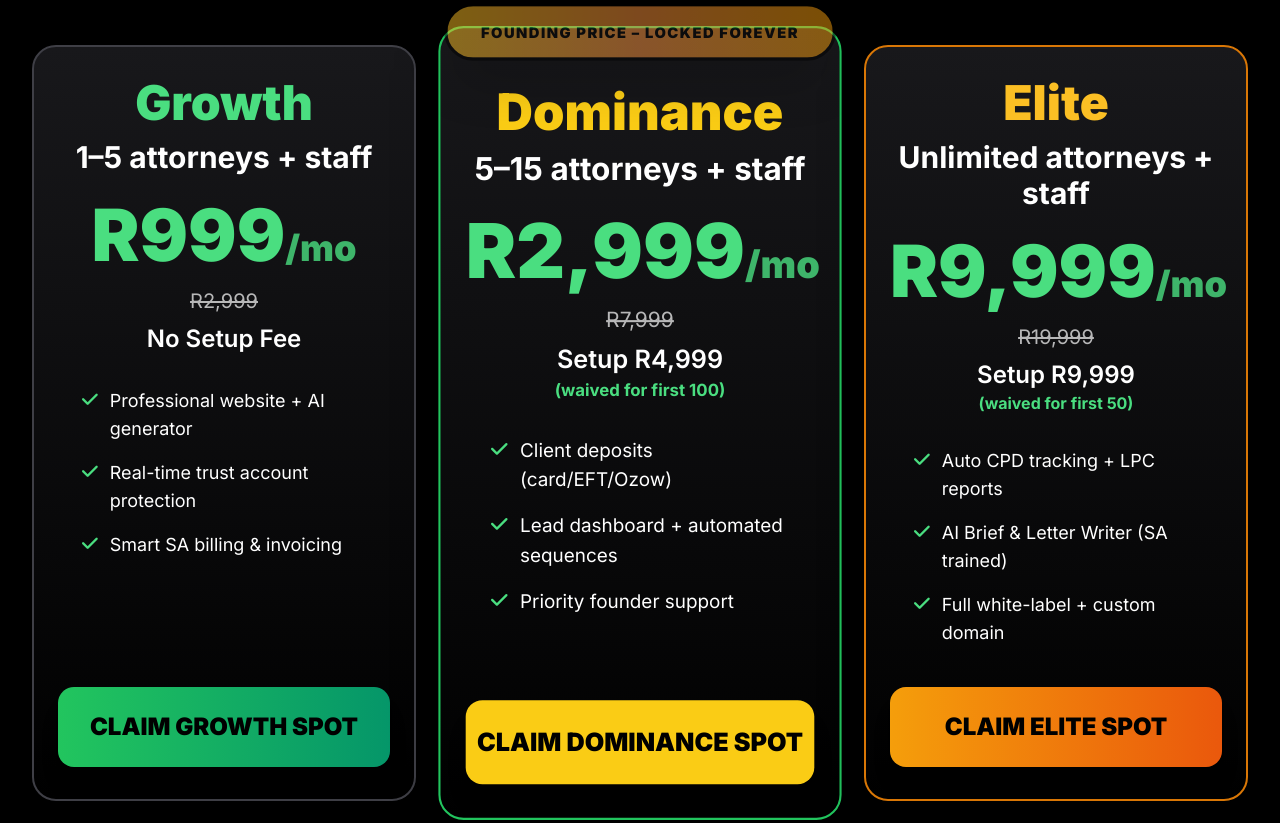
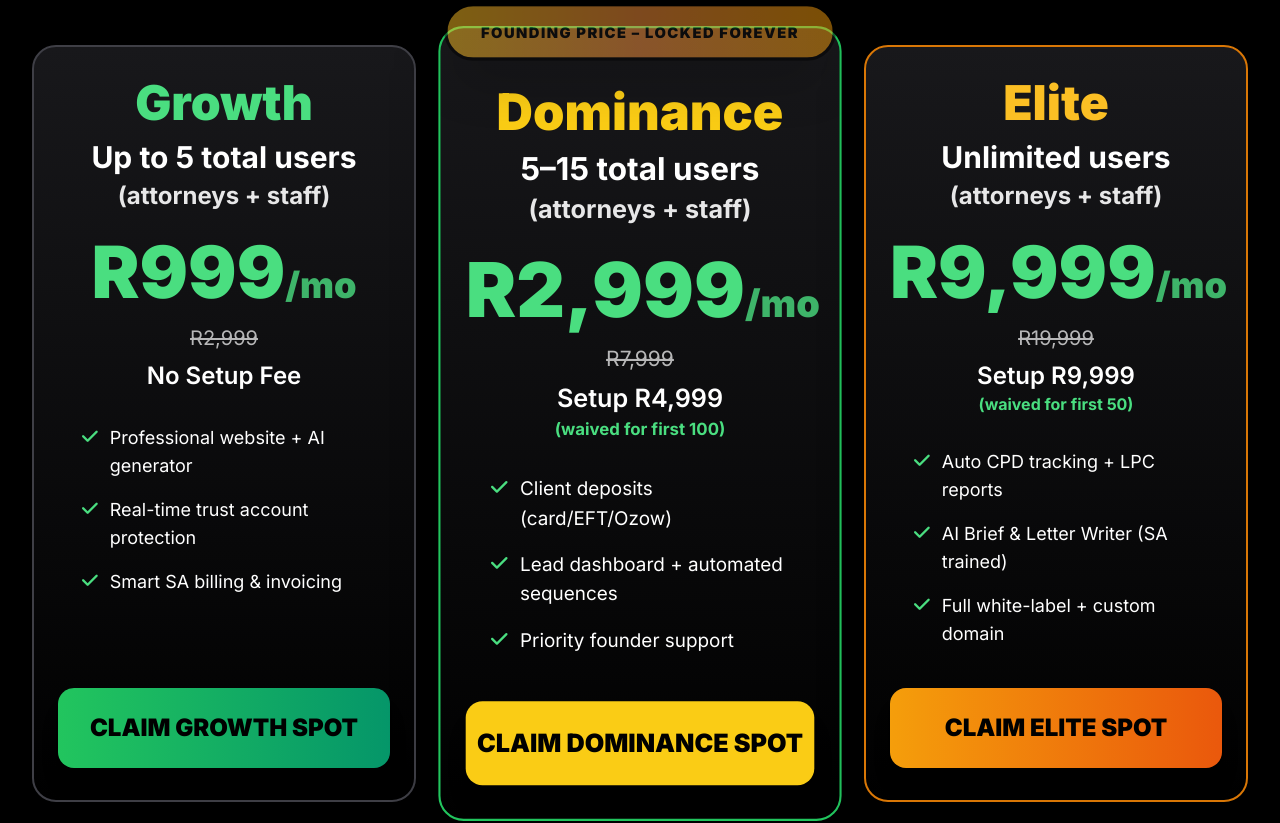
Before and after one commit to Caldeny420/craftvibeza1, a plain HTML site: page public/index.html in a window 1280 px wide. Shown: the part 2105-2928 px from the top of the page. Drawn offline with nearby package versions, Linux system fonts and the light colour scheme.

Commit message:
Add files via upload

```diff
--- a/public/footer.html
+++ b/public/footer.html
@@ -1,6 +1,5 @@
 <footer class="bg-black border-t-4 border-green-500 pt-20 pb-16 mt-32">
   <div class="max-w-7xl mx-auto px-6">
-
     <!-- URGENCY BAR -->
     <div class="text-center mb-16 bg-gradient-to-r from-red-600 to-red-700 py-8 rounded-3xl border-4 border-yellow-400 shadow-2xl">
       <p class="text-4xl md:text-6xl font-black leading-tight">
@@ -12,7 +11,6 @@
         Applications close <span class="underline decoration-4">End February 2026</span> — Forever
       </p>
     </div>
-
     <!-- Trust Line -->
     <div class="text-center mb-16">
       <p class="text-2xl md:text-4xl font-black flex flex-col md:flex-row items-center justify-center gap-6">
@@ -20,10 +18,8 @@
         100% POPIA Compliant • Hosted in South Africa • Built Exclusively for SA Law Firms
       </p>
     </div>
-
     <!-- Main Footer Grid -->
     <div class="grid grid-cols-1 md:grid-cols-4 gap-12 mb-16">
-
       <!-- Brand Column -->
       <div class="text-center md:text-left">
         <div class="flex items-center justify-center md:justify-start gap-4 mb-6">
@@ -44,7 +40,6 @@
           <strong class="text-green-300">Only 500 Founding Partners forever.</strong>
         </p>
       </div>
-
       <!-- Quick Links -->
       <div class="text-center md:text-left">
         <h4 class="text-xl md:text-2xl font-black text-green-400 mb-6">Quick Links</h4>
@@ -54,7 +49,6 @@
           <li><a href="#faq" class="hover:text-green-400 transition">FAQ</a></li>
         </ul>
       </div>
-
       <!-- Legal -->
       <div class="text-center md:text-left">
         <h4 class="text-xl md:text-2xl font-black text-green-400 mb-6">Legal</h4>
@@ -69,7 +63,6 @@
           <li><a href="/security.html" class="hover:text-green-400 transition">Security</a></li>
         </ul>
       </div>
-
       <!-- WhatsApp CTA -->
       <div class="text-center md:text-left">
         <h4 class="text-xl md:text-2xl font-black text-green-400 mb-6">Speak to Founder</h4>
@@ -81,18 +74,15 @@
           MESSAGE ON WHATSAPP
         </a>
       </div>
-
     </div>
-
     <!-- Bottom Copyright -->
     <div class="border-t border-gray-800 pt-10 text-center">
       <p class="text-gray-500 text-xs md:text-sm">
-        © 2026 LexPilot (Pty) Ltd • Registration: 2025/819042/07 • Proudly South African
+        © 2025–2026 LexPilot • All rights reserved • Proudly South African
       </p>
       <p class="mt-6 font-black text-yellow-300 text-lg md:text-xl tracking-wider">
         500 FOUNDING SPOTS CLOSE END FEBRUARY 2026 — NO EXCEPTIONS
       </p>
     </div>
-
   </div>
 </footer>
--- a/public/index.html
+++ b/public/index.html
@@ -404,7 +404,10 @@
       <div class="pricing-card border-zinc-700 flex flex-col">
         <div class="text-center">
           <h3 class="text-4xl sm:text-5xl font-black text-green-400 mb-3">Growth</h3>
-          <p class="text-2xl sm:text-3xl font-bold text-white mb-6">1–5 attorneys + staff</p>
+          <p class="text-2xl sm:text-3xl font-bold text-white mb-6">
+            Up to 5 total users<br class="sm:hidden">
+            <span class="text-xl sm:text-2xl opacity-90">(attorneys + staff)</span>
+          </p>
         </div>
 
         <div class="text-6xl sm:text-7xl font-black text-green-400 leading-none mb-4">
@@ -440,7 +443,10 @@
 
         <div class="text-center mt-6">
           <h3 class="text-4xl sm:text-5xl font-black text-yellow-400 mb-3">Dominance</h3>
-          <p class="text-2xl sm:text-3xl font-bold text-white mb-6">5–15 attorneys + staff</p>
+          <p class="text-2xl sm:text-3xl font-bold text-white mb-6">
+            5–15 total users<br class="sm:hidden">
+            <span class="text-xl sm:text-2xl opacity-90">(attorneys + staff)</span>
+          </p>
         </div>
 
         <div class="text-6xl sm:text-7xl font-black text-green-400 leading-none mb-4">
@@ -477,7 +483,10 @@
       <div class="pricing-card border-amber-600 flex flex-col">
         <div class="text-center">
           <h3 class="text-4xl sm:text-5xl font-black text-amber-400 mb-3">Elite</h3>
-          <p class="text-2xl sm:text-3xl font-bold text-white mb-6">Unlimited attorneys + staff</p>
+          <p class="text-2xl sm:text-3xl font-bold text-white mb-6">
+            Unlimited users<br class="sm:hidden">
+            <span class="text-xl sm:text-2xl opacity-90">(attorneys + staff)</span>
+          </p>
         </div>
 
         <div class="text-6xl sm:text-7xl font-black text-green-400 leading-none mb-4">
```
Also changed, not shown: public/header.html (+2 -11 lines).
